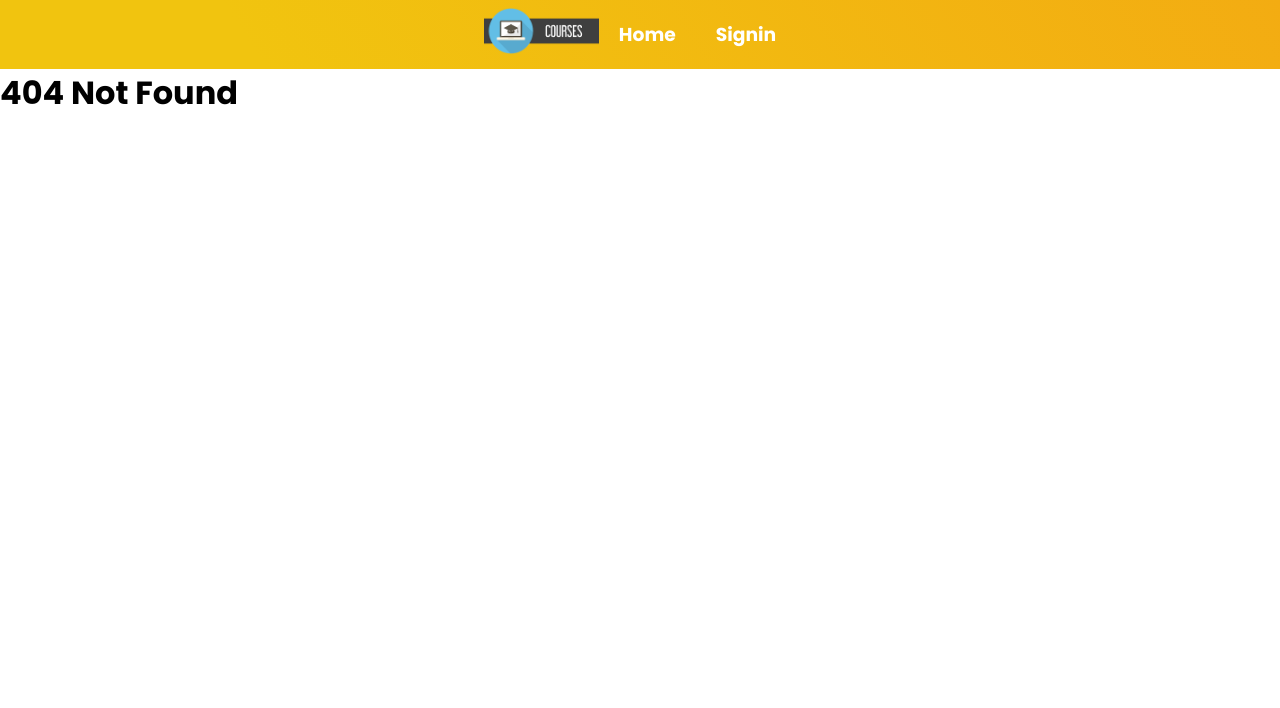
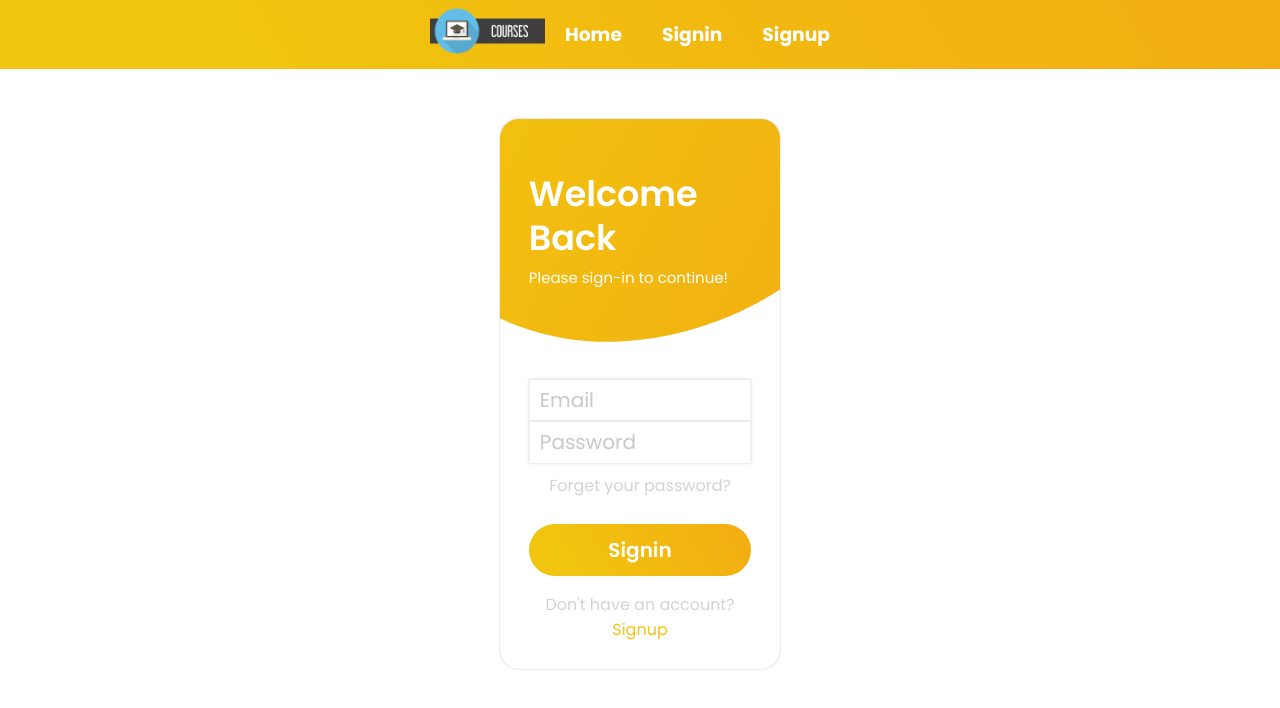
Before and after one commit to enka1504/mern-udemy, a React (Create React App) app in the folder client/: page /Signup in a window 1280 px wide. Before the commit this address had no page. Shown: the top 708 px of the page. Built offline with nearby package versions, Linux system fonts and the light colour scheme.

Commit message:
more changes

```diff
--- a/client/src/App.js
+++ b/client/src/App.js
@@ -3,6 +3,7 @@ import Navbar from './components/NavBar/Navbar.component';
 import Homepage from './pages/Homepage.component';
 import NotFound from './pages/NotFound.component';
 import Signin from './pages/Signin.component';
+import Signup from './pages/Signup.component';
 import { useEffect } from 'react';
 // import MovieDetails from './pages/MovieDetails.component';
 // import SearchResults from './pages/SearchResults.component';
@@ -34,6 +35,7 @@ function App() {
 						// component={() => <Homepage movieData={topRatedMovies} />}
 					/>
 					<Route exact path="/Signin" component={Signin} />
+					<Route exact path="/Signup" component={Signup} />
 					{/* <Route
 						exact
 						path="/MovieDetails/:type/:id"
--- a/client/src/components/NavBar/Navbar.component.jsx
+++ b/client/src/components/NavBar/Navbar.component.jsx
@@ -22,6 +22,11 @@ const Navbar = () => {
 						<h3>Signin</h3>
 					</NavLink>
 				</LI>
+				<LI>
+					<NavLink to="/Signup">
+						<h3>Signup</h3>
+					</NavLink>
+				</LI>
 			</UL>
 		</NavbarContainer>
 	);
--- a/client/src/components/accountBox/common.styles.jsx
+++ b/client/src/components/accountBox/common.styles.jsx
@@ -1,5 +1,5 @@
 import styled from 'styled-components';
-
+import { Link } from 'react-router-dom';
 export const BoxContainer = styled.div`
 	width: 100%;
 	display: flex;
@@ -14,15 +14,15 @@ export const FormContainer = styled.form`
 	flex-direction: column;
 	box-shadow: 0px 0px 2.5px rgba(15, 15, 15, 0.19);
 `;
-
-export const MutedLink = styled.a`
+// export const NavLink = styled(Link)`
+export const MutedLink = styled(Link)`
 	font-size: 16px;
 	color: rgba(200, 200, 200, 0.8);
 	font-weight: 500;
 	text-decoration: none;
 `;
 
-export const BoldLink = styled.a`
+export const BoldLink = styled(Link)`
 	font-size: 16px;
 	color: rgb(241, 196, 15);
 	font-weight: 500;
--- a/client/src/components/accountBox/index.jsx
+++ b/client/src/components/accountBox/index.jsx
@@ -1,10 +1,10 @@
-import React, { useState } from 'react';
+import React, { useRef, useState } from 'react';
 import styled from 'styled-components';
 import { LoginForm } from './loginForm';
 import { motion } from 'framer-motion';
 import { AccountContext } from './accountContext';
 import { SignupForm } from './signupForm';
-// import React, { useRef, useState } from 'react';
+import { useHistory } from 'react-router-dom';
 import api from '../../API/api';
 
 const BoxContainer = styled.div`
@@ -101,14 +101,17 @@ const expandingTransition = {
 };
 
 export function AccountBox(props) {
+	const { push } = useHistory();
 	//animation
 	const [isExpanded, setExpanded] = useState(false);
 	const [active, setActive] = useState('signin');
 
 	//create new user
 	const [userData, setUserData] = useState([]);
+	const refUser = useRef(null);
+	// const refID = useRef(null);
 	const createUser = async () => {
-		const { data } = await api.post('users');
+		const { data } = await api.post('/users');
 		setUserData([data]);
 	};
 	//animation functions
@@ -123,6 +126,8 @@ export function AccountBox(props) {
 		playExpandingAnimation();
 		setTimeout(() => {
 			setActive('signup');
+			push(`/Signup`);
+			// console.log(push);
 		}, 400);
 	};
 
@@ -130,10 +135,11 @@ export function AccountBox(props) {
 		playExpandingAnimation();
 		setTimeout(() => {
 			setActive('signin');
+			push(`/Signin`);
 		}, 400);
 	};
 
-	const contextValue = { switchToSignup, switchToSignin, createUser };
+	const contextValue = { switchToSignup, switchToSignin, createUser, refUser };
 
 	return (
 		<AccountContext.Provider value={contextValue}>
--- a/client/src/components/accountBox/loginForm.jsx
+++ b/client/src/components/accountBox/loginForm.jsx
@@ -21,14 +21,14 @@ export function LoginForm(props) {
 			</FormContainer>
 
 			<Marginer direction="vertical" margin={10} />
-			<MutedLink href="#">Forget your password?</MutedLink>
+			<MutedLink to="/">Forget your password?</MutedLink>
 
 			<Marginer direction="vertical" margin="1.6em" />
 			<SubmitButton type="submit">Signin</SubmitButton>
 
 			<Marginer direction="vertical" margin="1em" />
-			<MutedLink href="#">Don't have an account?</MutedLink>
-			<BoldLink href="#" onClick={switchToSignup}>
+			<MutedLink to="/">Don't have an account?</MutedLink>
+			<BoldLink to="/Signup" onClick={switchToSignup}>
 				Signup
 			</BoldLink>
 		</BoxContainer>
--- a/client/src/components/accountBox/signupForm.jsx
+++ b/client/src/components/accountBox/signupForm.jsx
@@ -26,8 +26,8 @@ export function SignupForm(props) {
 				Signup
 			</SubmitButton>
 			<Marginer direction="vertical" margin="1em" />
-			<MutedLink href="#">Already have an account?</MutedLink>
-			<BoldLink href="#" onClick={switchToSignin}>
+			<MutedLink to="/">Already have an account?</MutedLink>
+			<BoldLink to="/Signin" onClick={switchToSignin}>
 				Signin
 			</BoldLink>
 		</BoxContainer>
```
Also changed, not shown: client/src/pages/Signup.component.jsx (renamed from client/src/pages/Signin.component.jsx), 1 other file (tests, documents, lock files or other folders).
